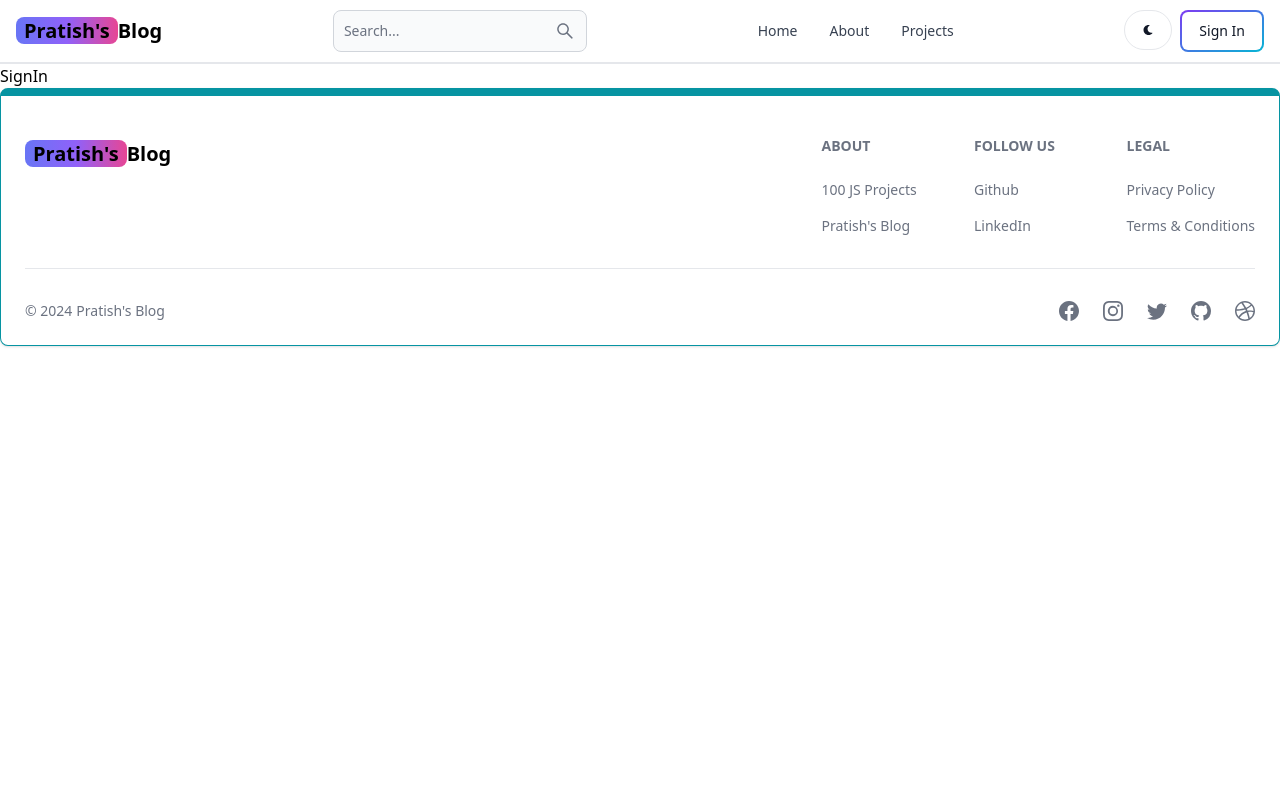
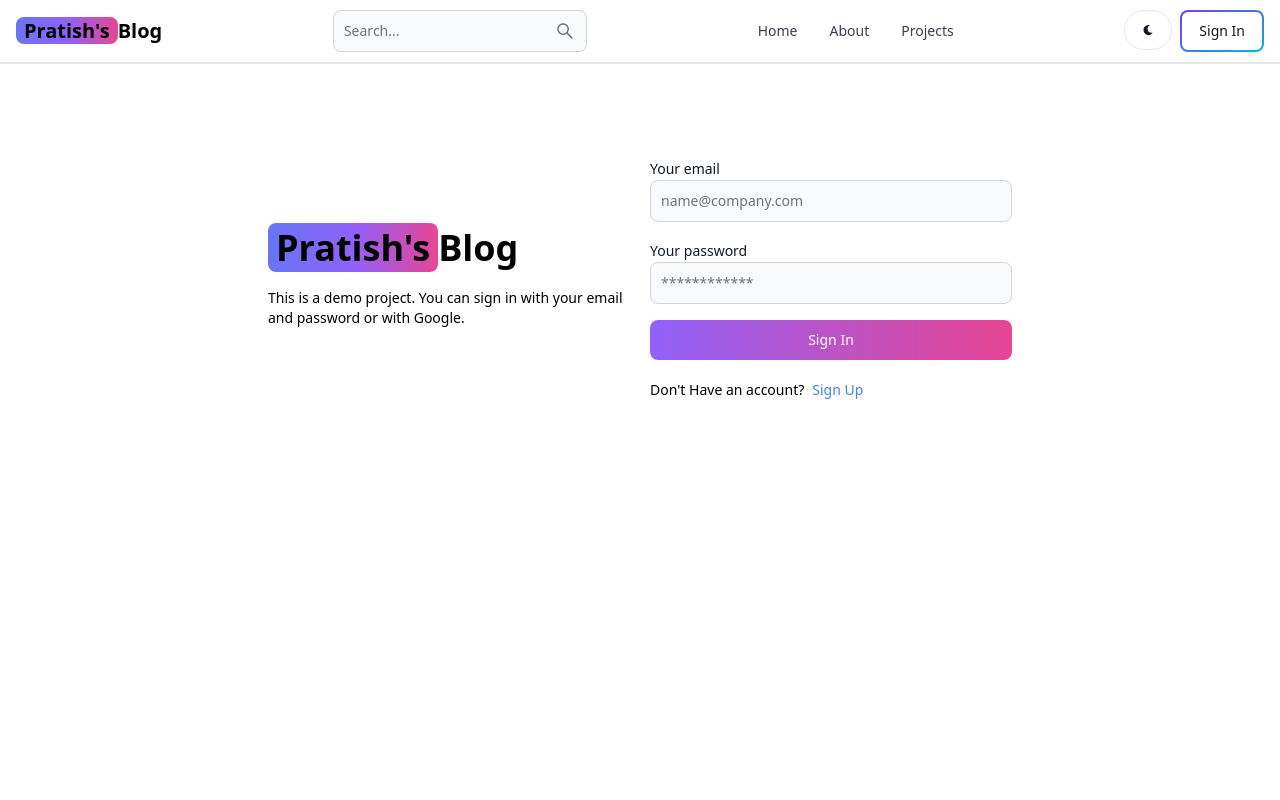
Before and after one commit to Pratish149/Mern-Blog, a React (Vite) app in the folder client/: page /signin in a window 1280 px wide. Shown: the top 800 px of the page. Built offline with nearby package versions, Linux system fonts and the light colour scheme.

Commit message:
Implemented Signin page UI

```diff
--- a/client/src/pages/SignIn.jsx
+++ b/client/src/pages/SignIn.jsx
@@ -1,7 +1,122 @@
-import React from "react";
+import axios from "axios";
+import { Alert, Button, Label, Spinner, TextInput } from "flowbite-react";
+import React, { useState } from "react";
+import { Link, useNavigate } from "react-router-dom";
 
 const SignIn = () => {
-  return <div>SignIn</div>;
+  const [formData, setFormData] = useState({});
+  const [error, setError] = useState("");
+  const [loading, setLoading] = useState(false);
+
+  const navigate = useNavigate();
+
+  const { username, email, password } = formData;
+
+  const handleChange = (e) => {
+    error !== "" && setError("");
+    setFormData((prev) => ({ ...prev, [e.target.id]: e.target.value.trim() }));
+  };
+
+  const handleSubmit = async (e) => {
+    e.preventDefault();
+
+    if (!email || !password) {
+      setError("Please fill out all fields");
+      return;
+    }
+
+    try {
+      setLoading(true);
+      axios
+        .post("/api/auth/signin", formData)
+        .then((res) => {
+          const { status } = res?.data || {};
+          if (status === "SUCCESS") {
+            navigate("/");
+          }
+        })
+        .catch((error) => {
+          const { status, message } = error?.response?.data || {};
+          if (status === "FAILED") {
+            setError(message);
+          }
+        })
+        .finally(() => {
+          setLoading(false);
+        });
+    } catch (error) {
+      setLoading(false);
+      setError(error.message);
+    }
+  };
+
+  return (
+    <div className="min-h-screen mt-20">
+      <div className="flex p-3 max-w-3xl mx-auto flex-col md:flex-row md:items-center gap-5">
+        {/* left */}
+        <div className="flex-1">
+          <Link to="/" className="text-4xl font-bold dark:text-white">
+            <span className="px-2 bg-gradient-to-r from-indigo-500 via-purple-500 to-pink-500 rounded-lg ">
+              Pratish's
+            </span>
+            Blog
+          </Link>
+          <p className="text-sm mt-5">
+            This is a demo project. You can sign in with your email and password
+            or with Google.
+          </p>
+        </div>
+        {/* right */}
+        <div className="flex-1">
+          <form className="flex flex-col gap-4" onSubmit={handleSubmit}>
+            <div>
+              <Label value="Your email" />
+              <TextInput
+                type="email"
+                placeholder="name@company.com"
+                id="email"
+                onChange={handleChange}
+              />
+            </div>
+            <div>
+              <Label value="Your password" />
+              <TextInput
+                type="password"
+                placeholder="************"
+                id="password"
+                onChange={handleChange}
+              />
+            </div>
+            <Button
+              gradientDuoTone="purpleToPink"
+              type="submit"
+              disabled={loading}
+            >
+              {loading ? (
+                <>
+                  <Spinner size="sm" />
+                  <span className="pl-3">Loading...</span>
+                </>
+              ) : (
+                "Sign In"
+              )}
+            </Button>
+          </form>
+          <div className="flex gap-2 text-sm mt-5">
+            <span>Don't Have an account?</span>
+            <Link to="/signup" className="text-blue-500">
+              Sign Up
+            </Link>
+          </div>
+          {error && (
+            <Alert className="mt-5" color="failure">
+              {error}
+            </Alert>
+          )}
+        </div>
+      </div>
+    </div>
+  );
 };
 
 export default SignIn;
--- a/client/src/pages/SignUp.jsx
+++ b/client/src/pages/SignUp.jsx
@@ -113,7 +113,7 @@
           </form>
           <div className="flex gap-2 text-sm mt-5">
             <span>Have an account?</span>
-            <Link to="signin" className="text-blue-500">
+            <Link to="/signin" className="text-blue-500">
               Sign In
             </Link>
           </div>
```
